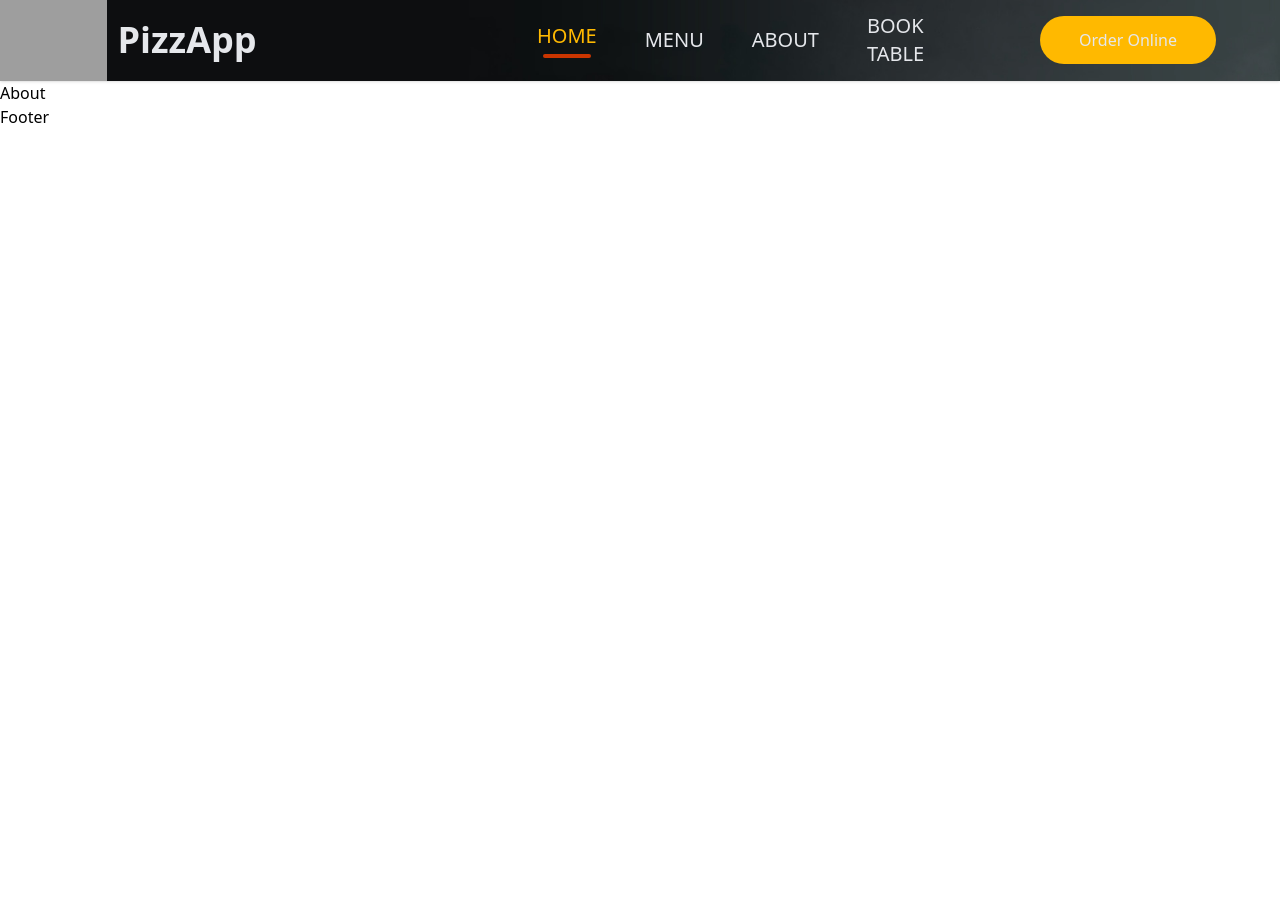
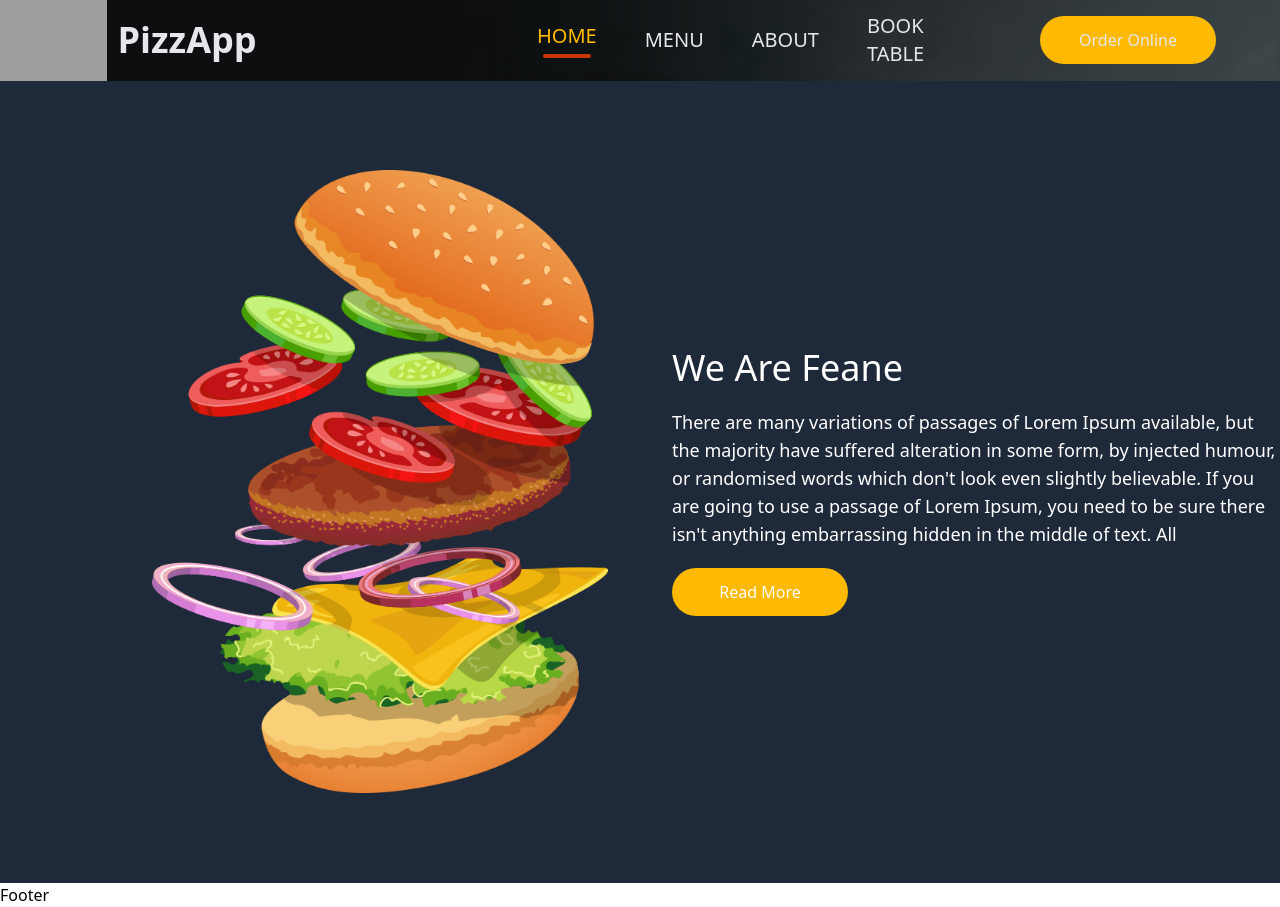
Before and after one commit to Samyrabah-chikhi/Restaurant, a React (Vite) app in the folder Frontend/: page /about in a window 1280 px wide. Before the commit the page ends 800 px from the top, so only its background shows below. Built offline with nearby package versions, Linux system fonts and the light colour scheme; grey boxes are pictures that could not be loaded.

Commit message:
About page done

```diff
--- a/Frontend/src/Pages/About.jsx
+++ b/Frontend/src/Pages/About.jsx
@@ -1,7 +1,24 @@
-import React from 'react'
+import about_img from "../Components/Assets/about-img.png";
 
 export default function About() {
   return (
-    <div>About</div>
-  )
+    <div className="py-[7%] bg-gray-800 h-full w-full text-white flex items-center justify-center">
+      <div className="w-1/2 flex justify-end mr-16">
+        <img src={about_img} className="w-3/4" />
+      </div>
+      <div className=" w-1/2 flex flex-col gap-5">
+        <h2 className="text-4xl">We Are Feane</h2>
+        <p className="text-lg">
+          There are many variations of passages of Lorem Ipsum available, but
+          the majority have suffered alteration in some form, by injected
+          humour, or randomised words which don't look even slightly believable.
+          If you are going to use a passage of Lorem Ipsum, you need to be sure
+          there isn't anything embarrassing hidden in the middle of text. All
+        </p>
+        <button className="w-44 h-12 bg-amber-400 active:bg-amber-400 hover:bg-amber-600 hover:text-gray-300 transition duration-500 cursor-pointer rounded-4xl">
+          Read More
+        </button>
+      </div>
+    </div>
+  );
 }
--- a/Frontend/src/index.css
+++ b/Frontend/src/index.css
@@ -7,9 +7,10 @@ body{
 
 @keyframes blockAppear {
     from{
-        margin: 25px;
+        margin-left: 20px;
+        margin-right: 20px;
         filter: brightness(10%);
-        transform: scale(110%);
+        transform: scale(105%);
     }
     to{
         margin: 0px;
```
